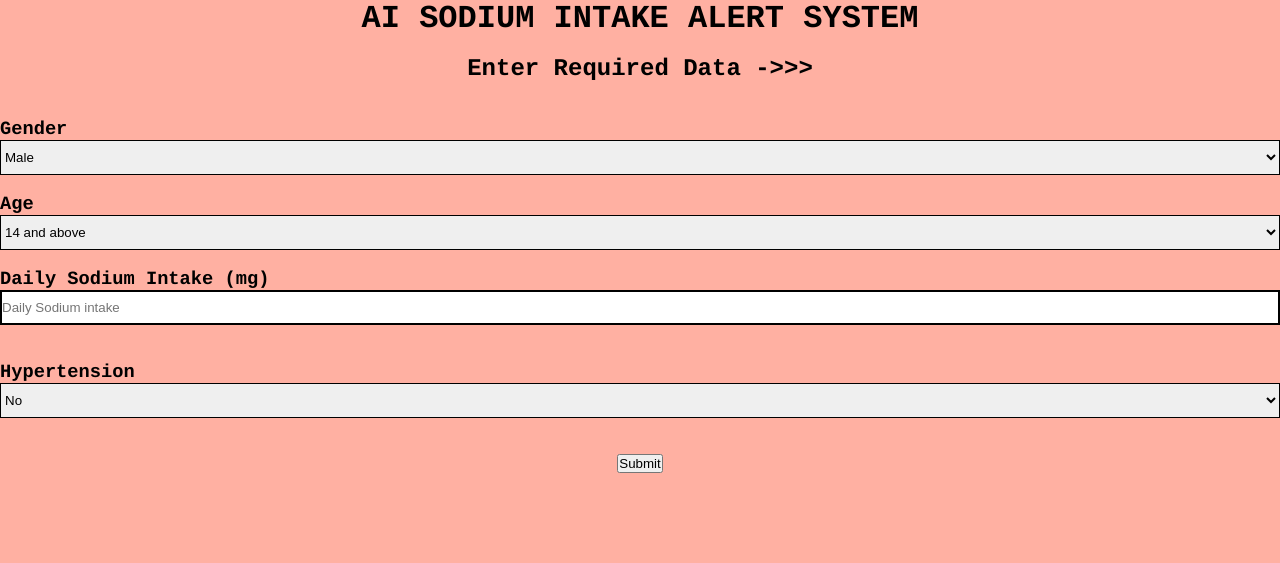
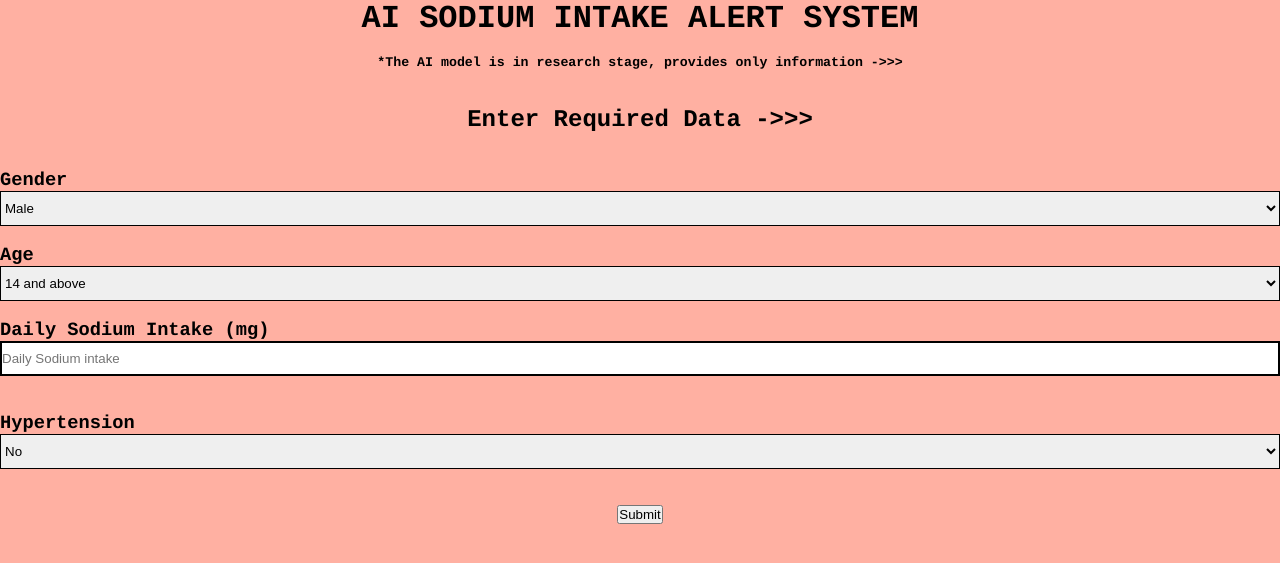
Before and after one commit to gmd1609/Sodium-Prediction-Heroku, a Flask app: page / in a window 1280 px wide. Shown: the top 563 px of the page. Run offline with Flask 2, Linux system fonts and the light colour scheme; parts of the project's set-up code (start-up, migrations or seed data) failed here and were passed over.

Commit message:
Update index.html

```diff
--- a/templates/index.html
+++ b/templates/index.html
@@ -13,6 +13,9 @@
 	<center>
         <form action="{{ url_for('predict')}}" method="post" >
                 <br>
+                <h5 style="color: black;font-family: courier;">*The AI model is in research stage, provides only information  ->>></h5>
+                <br>
+		<br>
                 <h2 style="color: black;font-family: courier;">Enter Required Data  ->>></h2>
                 <br>
                 <br>
```
